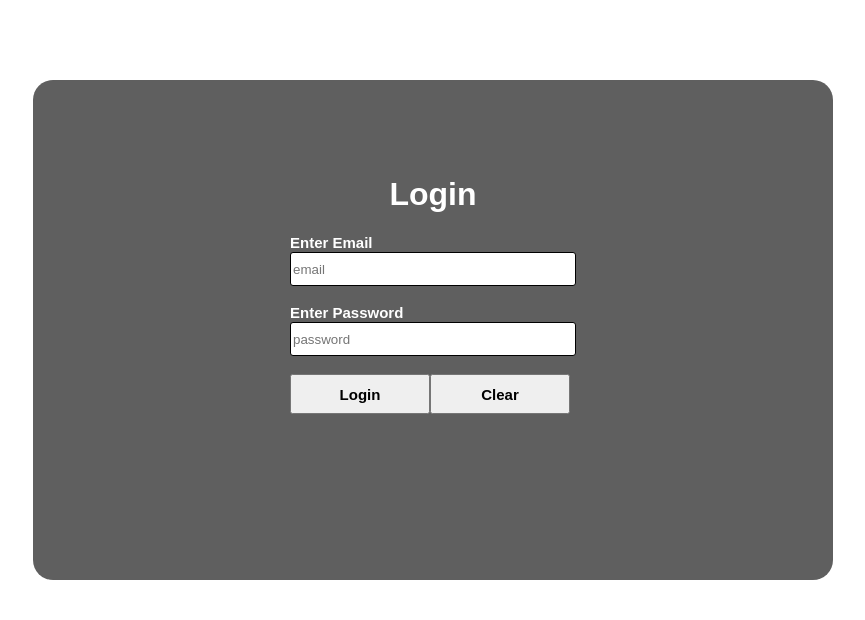
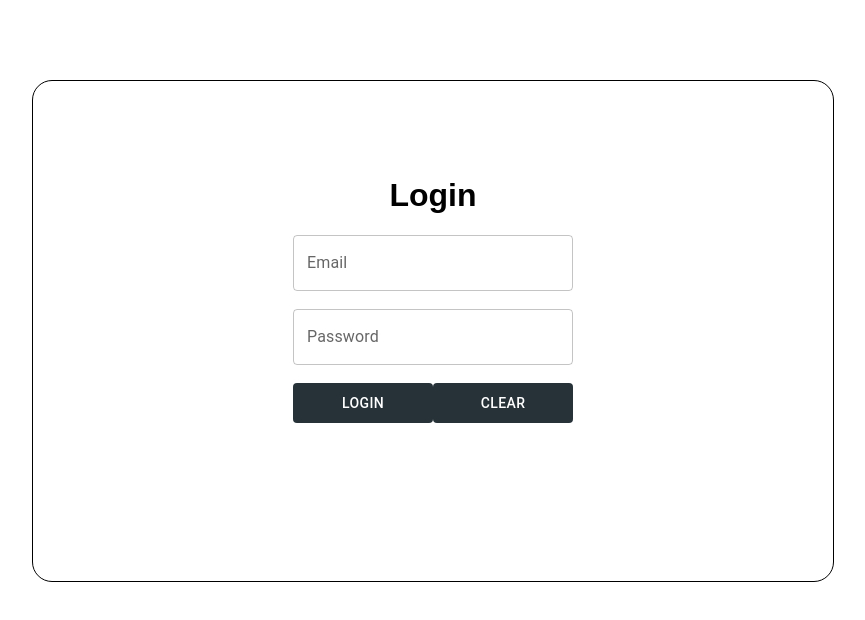
Before and after one commit to WFT-Interns/tshering-react-first-app, a React (Create React App) app: page / in a window 1280 px wide. Shown: the top 620 px of the page, without its empty margins (207-1072 px from the left). Built offline with nearby package versions, Linux system fonts and the light colour scheme.

Commit message:
chore: update theme color to black using

```diff
--- a/package.json
+++ b/package.json
@@ -3,6 +3,9 @@
   "version": "0.1.0",
   "private": true,
   "dependencies": {
+    "@emotion/react": "^11.10.6",
+    "@emotion/styled": "^11.10.6",
+    "@mui/material": "^5.11.14",
     "@testing-library/jest-dom": "^5.16.5",
     "@testing-library/react": "^13.4.0",
     "@testing-library/user-event": "^13.5.0",
@@ -12,7 +15,7 @@
     "react-dom": "^18.2.0",
     "react-hook-form": "^7.43.8",
     "react-router-dom": "^6.9.0",
-    "react-scripts": "5.0.1",
+    "react-scripts": "^5.0.1",
     "web-vitals": "^2.1.4"
   },
   "scripts": {
--- a/src/login.css
+++ b/src/login.css
@@ -5,15 +5,14 @@
     height: 500px;
     width: 800px;
 
-    background-color: rgb(95, 95, 95);
-
     display: flex;
     flex-direction: column;
     align-items: center;
 
     font-family: Arial, Helvetica, sans-serif;
-    color: white;
+    color: rgb(0, 0, 0);
 
+    border: 1px solid black;
     border-radius: 20px;
 }
 
--- a/src/pages/LoginForm.jsx
+++ b/src/pages/LoginForm.jsx
@@ -1,10 +1,22 @@
 import React, { useState } from 'react';
 import { useNavigate} from "react-router-dom";
+import { TextField, Button, styled } from "@mui/material";
+import { ThemeProvider } from '@mui/material/styles';
+import theme from '../themes/BlackTheme';
 import '../login.css' // css file import
 
 // main functional component
 // props passing as a parameter
 const UserForm = ({addLoginInfo, clearLoginInfo}) => {
+
+  const StyledButton = styled(Button)({
+    '&:hover':{
+      backgroundColor:"",
+      boxShadow: "none"
+    }
+  })
+
+
   const navigate = useNavigate();
   // useState hook to store input fields data as object in current state
   const[loginInfo, setLoginInfo] = useState({
@@ -32,36 +44,50 @@ const UserForm = ({addLoginInfo, clearLoginInfo}) => {
   }
 
   return (
-    <>
-      <div class="form-container">
+    <ThemeProvider theme={theme}>
+      <div className="form-container">
         <h1>Login</h1>
         {/* react controlling form  */}
         <form>
-          <label>Enter Email</label><br />
-          <input
-            type="email"
+          {/* mui generated input text field  */}
+          <TextField
+            id="email" label="Email" variant="outlined"
             name="email"
-            placeholder='email'
+            sx={{width: 280}}
             value={loginInfo.email}
             onChange={handleChange}
           />
           <br /><br />
 
-          <label>Enter Password</label><br />
-          <input
-            type="password"
+          {/* mui generated input text field  */}
+          <TextField
+            id="password" label="Password" variant="outlined"
             name="password"
-            placeholder='password'
+            sx={{width: 280}}
             value={loginInfo.password}
             onChange={handleChange}
           />
           <br /><br />
 
-          <button onClick={handleSubmit}>Login</button>
-          <button onClick={handleClear}>Clear</button>
+
+          <StyledButton
+            onClick={handleSubmit}
+            sx={{
+              width: 140,
+              boxShadow: 'none'
+            }}
+            variant="contained">Login</StyledButton>
+
+          <StyledButton
+            onClick={handleClear}
+            sx={{
+              width: 140,
+              boxShadow: 'none'
+            }}
+            variant="contained">Clear</StyledButton>
         </form>
       </div>
-    </>
+    </ThemeProvider>
   )
 }
 
--- a/src/pages/LoginInfo.jsx
+++ b/src/pages/LoginInfo.jsx
@@ -1,5 +1,8 @@
 import APIInfo from "../components/APIInfo";
+import { Button } from "@mui/material";
 import React, { useState } from 'react';
+import { ThemeProvider } from '@mui/material/styles';
+import theme from "../themes/BlackTheme"
 
 export default function LoginInfo({loginInfos}) {
 
@@ -10,7 +13,7 @@ export default function LoginInfo({loginInfos}) {
   }
 
   return (
-      <>
+      <ThemeProvider theme={theme}>
         {loginInfos.map((loginInfo) => (
           <div className="card" key={loginInfo.email}>
             <p>{loginInfo.email}</p>
@@ -18,10 +21,16 @@ export default function LoginInfo({loginInfos}) {
           </div>
         ))}
 
-        <button onClick={handleGenerate}>Generate</button>
+        {/* mui generated button  */}
+        <Button
+          sx={{
+            width: 100
+            }}
+          variant="contained"
+          onClick={handleGenerate}>Generate</Button>
 
         { isGenerated ? <APIInfo /> : ''}
 
-      </>
+      </ThemeProvider>
     );
 }
--- /dev/null
+++ b/src/themes/BlackTheme.jsx
@@ -0,0 +1,12 @@
+import { blueGrey } from '@mui/material/colors';
+import { createTheme } from '@mui/material/styles';
+
+const theme = createTheme({
+    palette: {
+        primary: {
+        main: blueGrey[900],
+        }
+    }
+});
+
+export default theme
```
Also changed, not shown: 1 other file (tests, documents, lock files or other folders).
